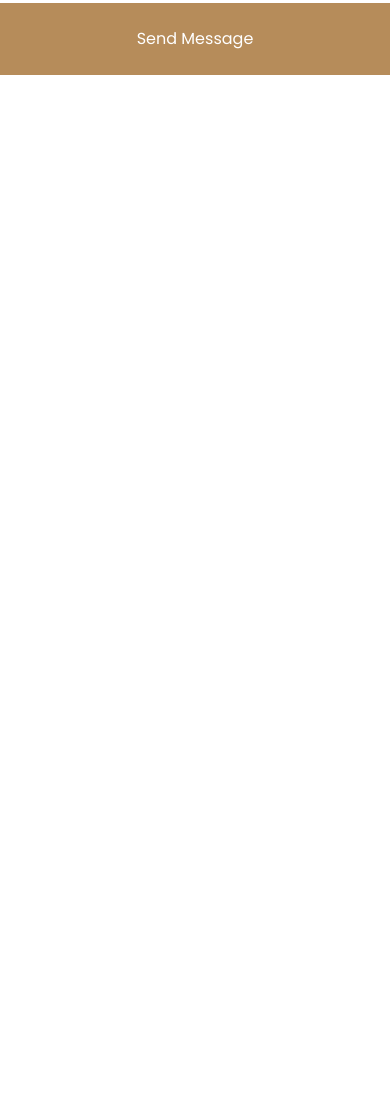
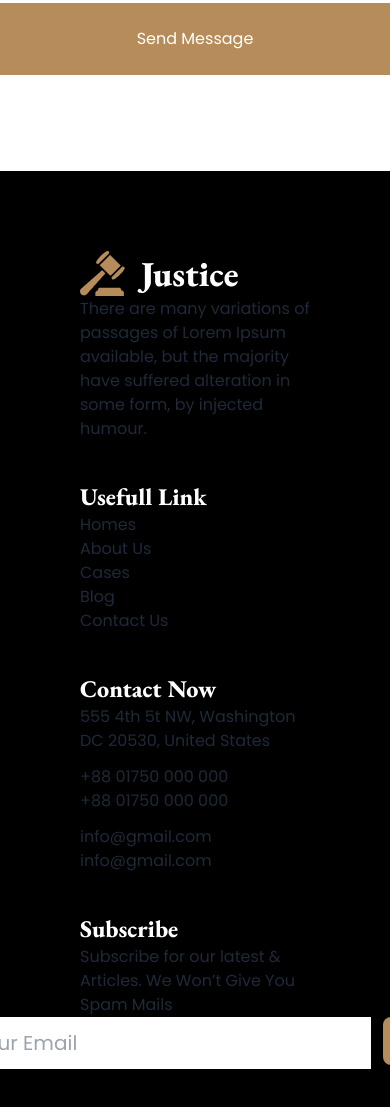
Before and after one commit to abircu/Partner_Law_Firm, a plain HTML site: page index.html in a window 390 px wide. Shown: the part 7349-8456 px from the top of the page. Before the commit the page ends 7520 px from the top, so only its background shows below. Drawn offline with nearby package versions, Linux system fonts and the light colour scheme.

Commit message:
law farm project complete

```diff
--- a/index.html
+++ b/index.html
@@ -14,6 +14,7 @@
     <link rel="preconnect" href="https://fonts.gstatic.com" crossorigin>
     <link href="https://fonts.googleapis.com/css2?family=EB+Garamond:wght@500;600;700;800&family=Poppins&display=swap"
         rel="stylesheet">
+    <script src="https://kit.fontawesome.com/5564e68a04.js" crossorigin="anonymous"></script>
     <!-- font family -->
     <style>
         .poppines {
@@ -42,15 +43,11 @@
                         </label>
                         <ul tabindex="0"
                             class="menu menu-sm dropdown-content mt-3 z-[1] p-2 shadow bg-base-100 rounded-box w-52">
-                            <li><a>Item 1</a></li>
-                            <li>
-                                <a>Parent</a>
-                                <ul class="p-2">
-                                    <li><a>Submenu 1</a></li>
-                                    <li><a>Submenu 2</a></li>
-                                </ul>
-                            </li>
-                            <li><a>Item 3</a></li>
+                            <li><a>Home</a></li>
+                            <li><a>Service</a></li>
+                            <li><a>Cases</a></li>
+                            <li><a>Blog</a></li>
+                            <li><a>Contact</a></li>
                         </ul>
                     </div>
                     <a class="btn btn-ghost normal-case lg:text-xl"><img src="images/logo2.png" alt=""></a>
@@ -117,7 +114,7 @@
                 <img src="images/banner.png" alt="">
             </div>
             <div
-                class="relative lg:absolute bg-transparent flex flex-col items-center text-white translate-y-[-100%] lg:translate-x-[70%] lg:translate-y-[-150%]">
+                class="relative lg:absolute bg-transparent flex flex-col items-center text-white md:translate-y-[-150%] translate-y-[-100%] transalte-x-[40%] md:translate-x-[0%] lg:translate-x-[50%] lg:translate-y-[-150%]">
                 <h1 class="geramond font-extrabold text-2xl lg:text-7xl">We Provide Effective <br> Legal Solutions</h1>
                 <p>There are many variations of passages of Lorem Ipsum available, but the majority have <br>
                     suffered
@@ -447,8 +444,49 @@
 
         </section>
     </main>
-    <footer>
+    <footer class="bg-black">
+        <div class="grid grid-cols-1 md:grid-cols-2 lg:grid-cols-4 px-20 py-20 gap-10">
+            <div class="flex flex-col">
+                <div>
+                    <img src="images/logo.png" alt="">
+                </div>
+                <p>There are many variations of passages of Lorem Ipsum available, but the majority have suffered
+                    alteration in some form,
+                    by injected humour.</p>
+            </div>
 
+            <div class="flex flex-col list-none">
+                <h1 class="text-2xl text-white font-extrabold geramond">Usefull Link</h1>
+                <li>Homes</li>
+                <li>About Us</li>
+                <li>Cases</li>
+                <li>Blog</li>
+                <li> Contact Us</li>
+            </div>
+
+            <div class="flex flex-col">
+                <h1 class="text-2xl text-white font-extrabold geramond">Contact Now</h1>
+                <div class="flex flex-col gap-3">
+                    <p>555 4th 5t NW, Washington <br>
+                        DC 20530, United States</p>
+
+                    <p>+88 01750 000 000 <br>
+                        +88 01750 000 000</p>
+                    <p>info@gmail.com <br>
+                        info@gmail.com</p>
+                </div>
+            </div>
+            <div class="flex flex-col">
+                <h1 class="text-2xl text-white font-extrabold geramond">Subscribe</h1>
+                <p>Subscribe for our latest & Articles. We Won’t Give You Spam Mails</p>
+                <div class="flex gap-3 justify-center">
+                    <input class="p-3 bg-white text-gray-500 text-xl" type="email" name="" id=""
+                        placeholder="Your Email">
+                    <button class="btn bg-[#B68C5A] p-4 border-none"><i
+                            class="fa-regular fa-paper-plane text-white w-[24] h-[24]"></i></button>
+                </div>
+            </div>
+        </div>
     </footer>
 </body>
 
```
